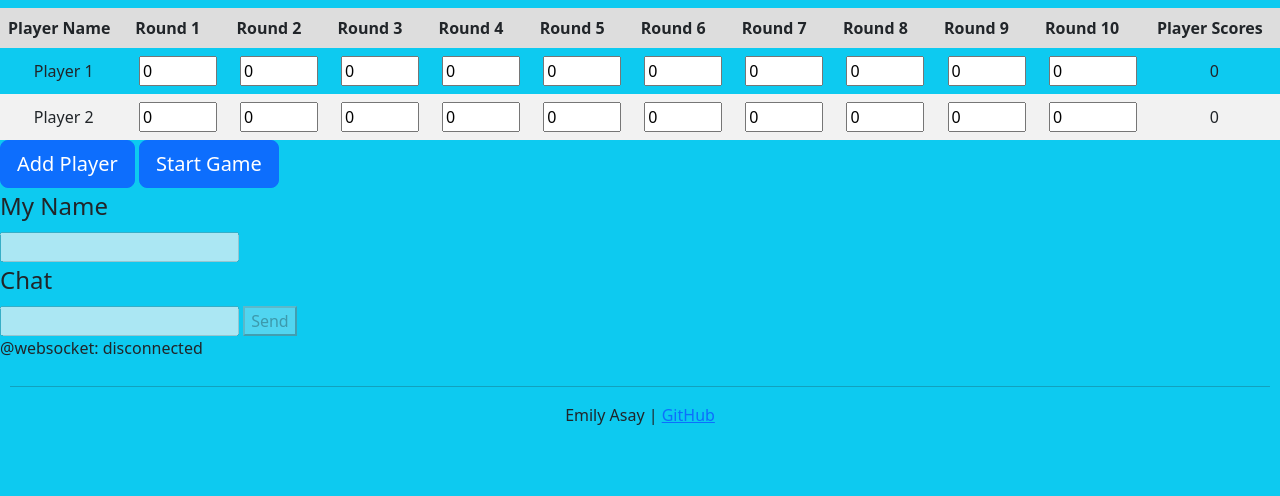
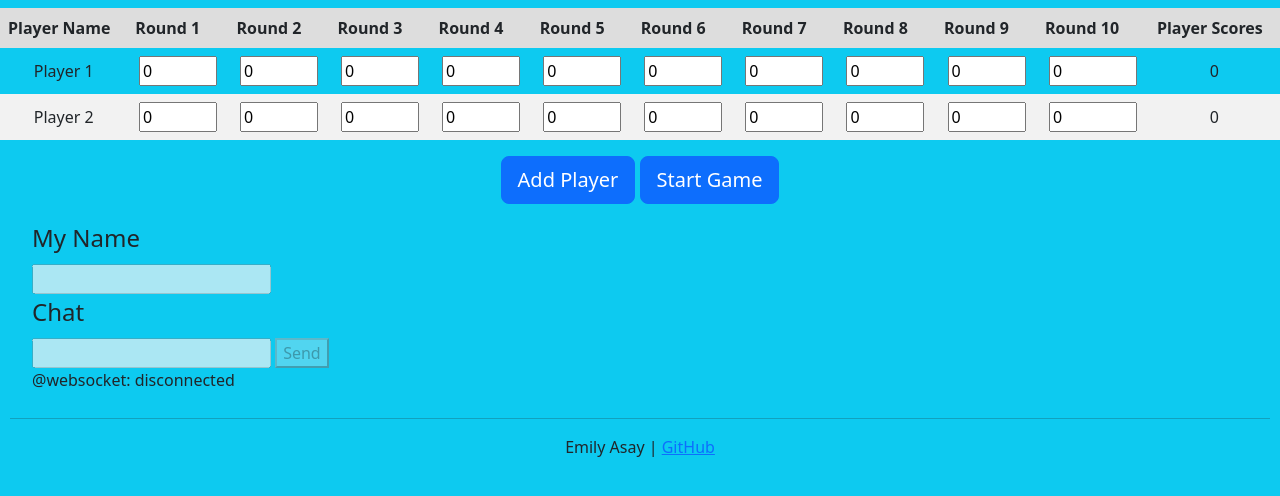
Before and after one commit to littlerobin/startup, a website: page play.html in a window 1280 px wide. Shown: the part 212-708 px from the top of the page. Drawn offline with nearby package versions, Linux system fonts and the light colour scheme.

Commit message:
play css

```diff
--- a/main.css
+++ b/main.css
@@ -42,6 +42,19 @@ main {
     display: block;
     margin-left: auto;
     margin-right: auto;
+}
+
+.button-container {
+    display: block;
+    margin-left: auto;
+    margin-right: auto;
+    margin-top: 1rem;
+}
+
+.chat-container {
+    margin-left: 2rem;
+    margin-right: auto;
+    margin-top: 1rem;
 }
 
 footer {
--- a/play.html
+++ b/play.html
@@ -91,11 +91,12 @@
             </tbody>
         </table>
 
-        <section>
+        <div class="button-container">
             <button id="add-player-btn" type="submit" class="btn btn-primary btn-lg">Add Player</button>
             <button id="next-round-button" type="submit" class="btn btn-primary btn-lg">Start Game</button>
-        </section>
+        </div>
 
+        <div class="chat-container">
             <div class="name">
                 <fieldset id="name-controls">
                     <legend>My Name</legend>
@@ -109,6 +110,7 @@
                 <button onclick="sendMessage()">Send</button>
             </fieldset>
             <div id="chat-text"></div>
+        </div>
 
         <footer>
             <hr />
```
Lines whose indentation alone changed are shown as unchanged.
